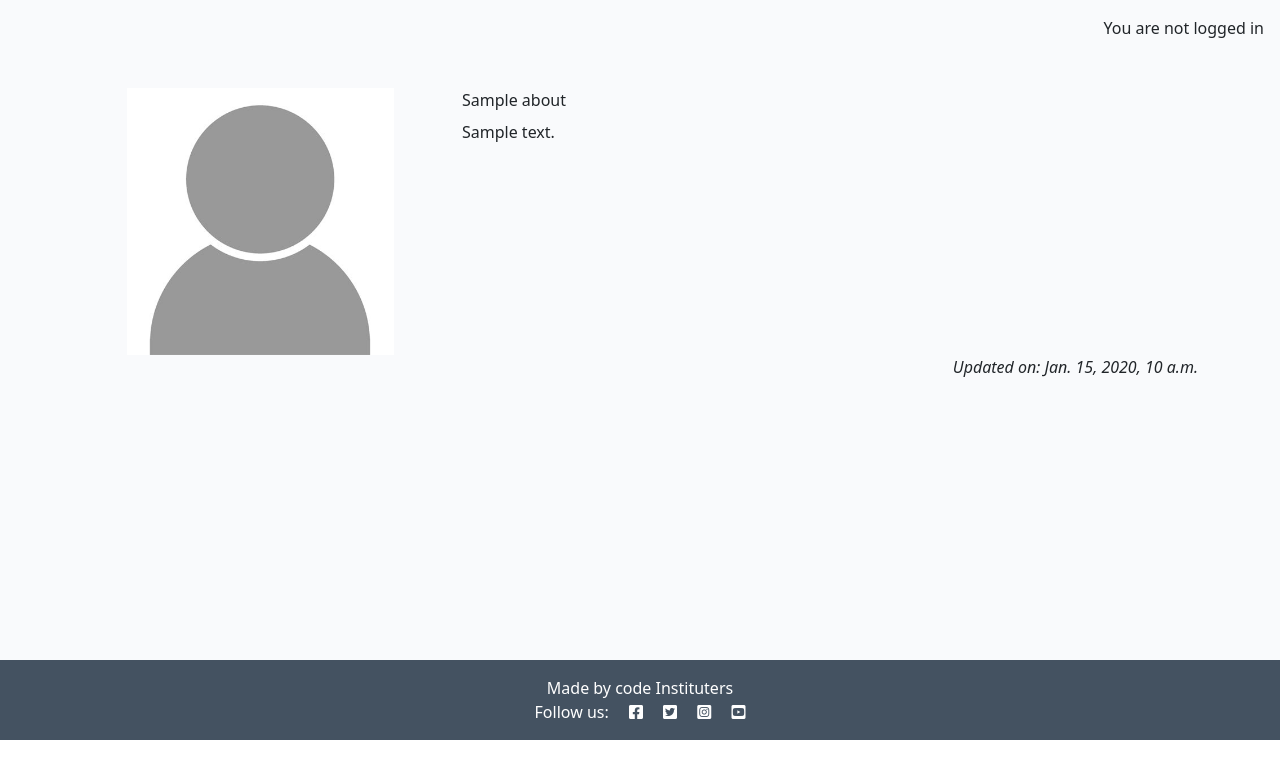
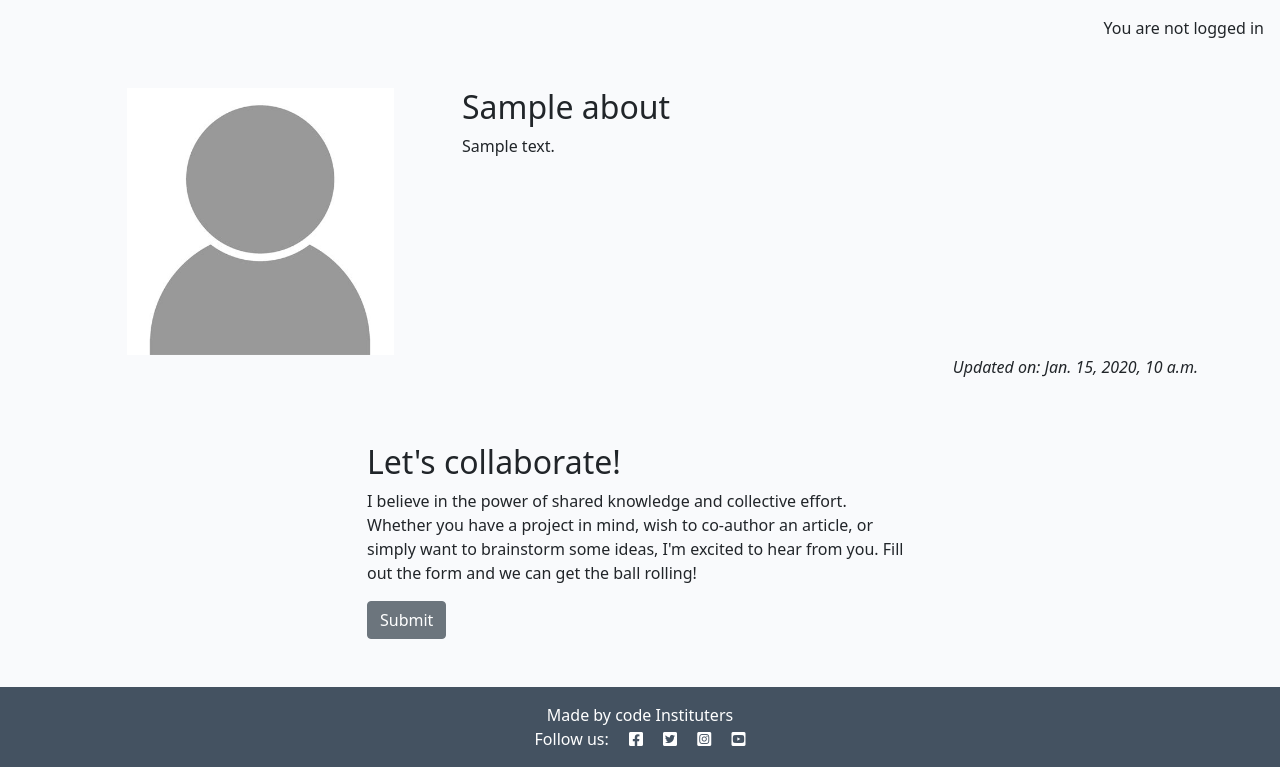
Before and after one commit to antonychalks/Django-Blog, a Django app: page /about/ in a window 1280 px wide. Shown: the part 60-827 px from the top of the page. Before the commit the page ends 800 px from the top, so only its background shows below. Run offline with Django 4.2, Linux system fonts and the light colour scheme; tables that the repository leaves empty hold one stand-in row (values such as "Sample post"); some libraries are stand-ins or nearby versions.

Commit message:
add functionality to send a collaboration request

```diff
--- /dev/null
+++ b/about/forms.py
@@ -0,0 +1,8 @@
+from .models import CollaborateRequest
+from django import forms
+
+
+class CollaborateForm(forms.ModelForm):
+    class Meta:
+        model = CollaborateRequest
+        fields = ('name', 'email', 'message')
--- a/about/models.py
+++ b/about/models.py
@@ -1,14 +1,22 @@
 from django.db import models
 
+# Create your models here.
 
-# Create your models here.
+
 class About(models.Model):
     title = models.CharField(max_length=200)
+    updated_on = models.DateTimeField(auto_now=True)
     content = models.TextField()
-    updated_on = models.DateTimeField(auto_now=True)
-
-    class Meta:
-        ordering = ["-updated_on"]
 
     def __str__(self):
         return self.title
+
+
+class CollaborateRequest(models.Model):
+    name = models.CharField(max_length=200)
+    email = models.EmailField()
+    message = models.TextField()
+    read = models.BooleanField(default=False)
+
+    def __str__(self):
+        return f"Collaboration request from {self.name}"
--- a/about/templates/about/about.html
+++ b/about/templates/about/about.html
@@ -1,22 +1,42 @@
 {% extends 'base.html' %}
+{% load static %}
+{% load crispy_forms_tags %}
+
 {% block content %}
-{% load static %}
 <div class="container mt-5">
     <div class="row">
-        <div class="col-4 text-center">
+        <div class="col-12 col-md-4 text-center">
             <img src="{% static 'images/nobody.jpg' %}" width="75%">
         </div>
-        <div class="col-8">
-            {{ about.title }}
-            <h2></h2>
-            {{about.content | safe}}
+        <div class="col-12 col-md-8">
+            <h2>{{ about.title }}</h2>
+            {{ about.content | safe }}
         </div>
     </div>
     <div class="row">
         <div class="col text-right">
             <!-- Updated on field goes in here -->
-            <p class="text-end"><em>Updated on: {{about.updated_on}} </em></p>
+
+            <p class="text-end"><em>Updated on: {{ about.updated_on }}</em></p>
         </div>
-      </div>
+    </div>
+    <div class="row justify-content-center">
+        <div class="col-12 col-md-6 my-5">
+            <h2>Let's collaborate!</h2>
+            <p>I believe in the power of shared knowledge and collective effort.
+                Whether you have a project in mind, wish to co-author
+                an article, or simply want to brainstorm some ideas,
+                I'm excited to hear from you. Fill out the form
+                and we can get the ball rolling!</p>
+
+            <!-- add your form here. Your submit button should
+                                have the classes of btn, btn-secondary -->
+            <form method="post">
+                {{ colaborate_form | crispy }}
+                {% csrf_token %}
+                <button type="submit" class="btn btn-secondary">Submit</button>
+            </form>
+        </div>
+    </div>
 </div>
 {% endblock content %}
--- a/about/views.py
+++ b/about/views.py
@@ -1,5 +1,7 @@
 from django.shortcuts import render, get_object_or_404
+from django.contrib import messages
 from .models import About
+from .forms import CollaborateForm
 
 
 # Create your views here.
@@ -12,10 +14,23 @@ def about_me(request):
     :template:`about/about.html`
     """
 
+    if request.method == "POST":
+        collaborate_form = CollaborateForm(data=request.POST)
+        if collaborate_form.is_valid():
+            collaborate.save()
+            messages.add_message(
+                request, messages.SUCCESS,
+                "Collaboration request received! I endeavour to respond within 2 working days."
+            )
+
     about = About.objects.all().order_by('-updated_on').first()
+    collaborate_form = CollaborateForm()
 
     return render(
         request,
         "about/about.html",
-        {"about": about},
+        {
+            "about": about,
+            "collaborate_form": collaborate_form
+        },
     )
--- a/blog/views.py
+++ b/blog/views.py
@@ -33,6 +33,7 @@ def post_detail(request, slug):
     comment_count = post.comments.filter(approved=True).count()
 
     if request.method == "POST":
+        print("recieved a post request")
         comment_form = CommentForm(data=request.POST)
         if comment_form.is_valid():
             comment = comment_form.save(commit=False)
@@ -46,6 +47,7 @@ def post_detail(request, slug):
 
     comment_form = CommentForm()
 
+    print("Starting template render.")
     return render(
         request,
         "blog/post_detail.html",
--- a/codestar/settings.py
+++ b/codestar/settings.py
@@ -29,7 +29,7 @@ SECRET_KEY = os.environ.get("SECRET_KEY")
 # 'django-insecure-vvxtfk4yg1l(13l#da9qi*zmi&kdes$i=d_3j*r+t^)#(!!6+j'
 
 # SECURITY WARNING: don't run with debug turned on in production!
-DEBUG = True
+DEBUG = False
 
 ALLOWED_HOSTS = [
     '8000-antonychalks-django-blog-lo6mh1bwkc.us2.codeanyapp.com',
```
Also changed, not shown: about/admin.py (+12 -3 lines), about/migrations/0002_collaboraterequest_alter_about_options.py (added).
